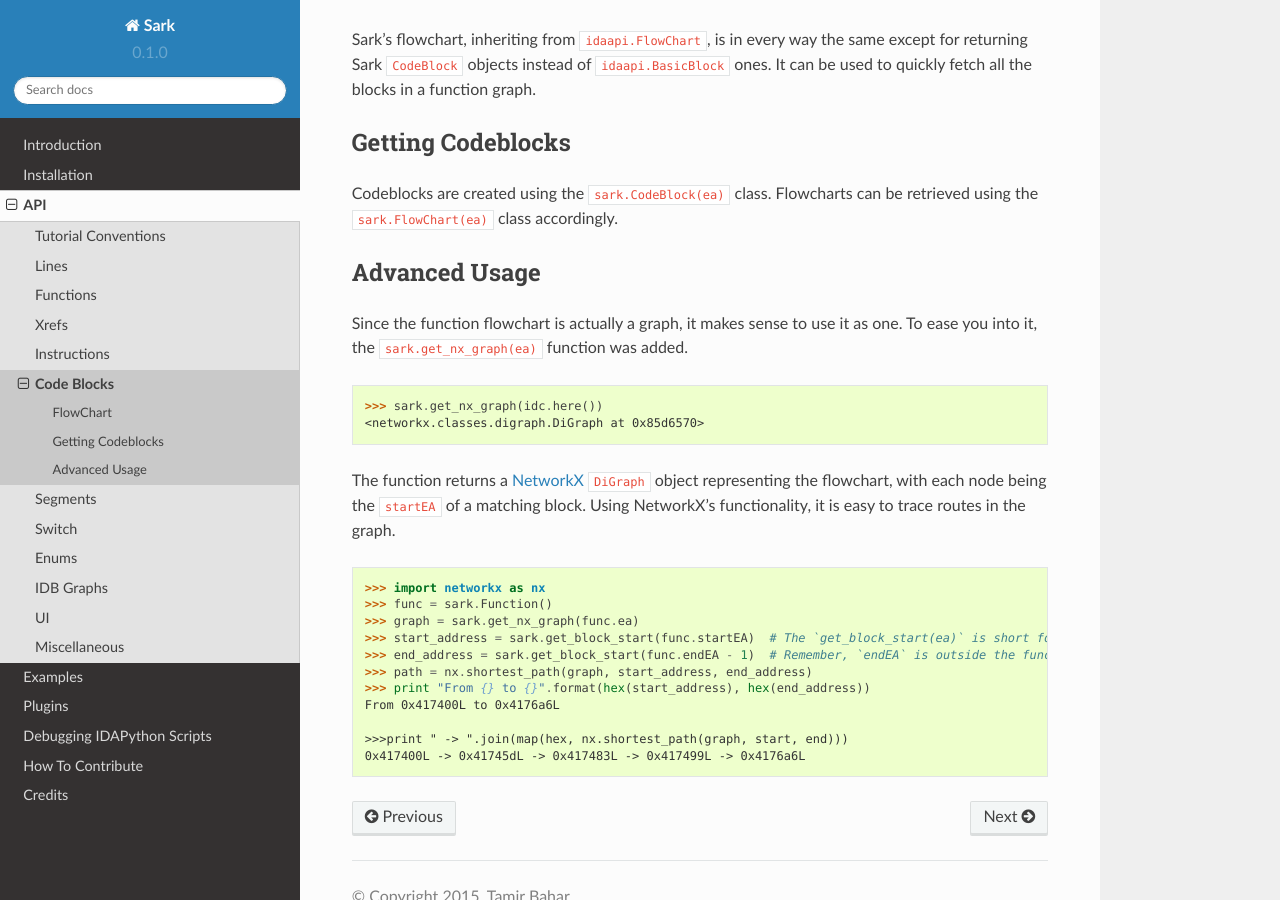
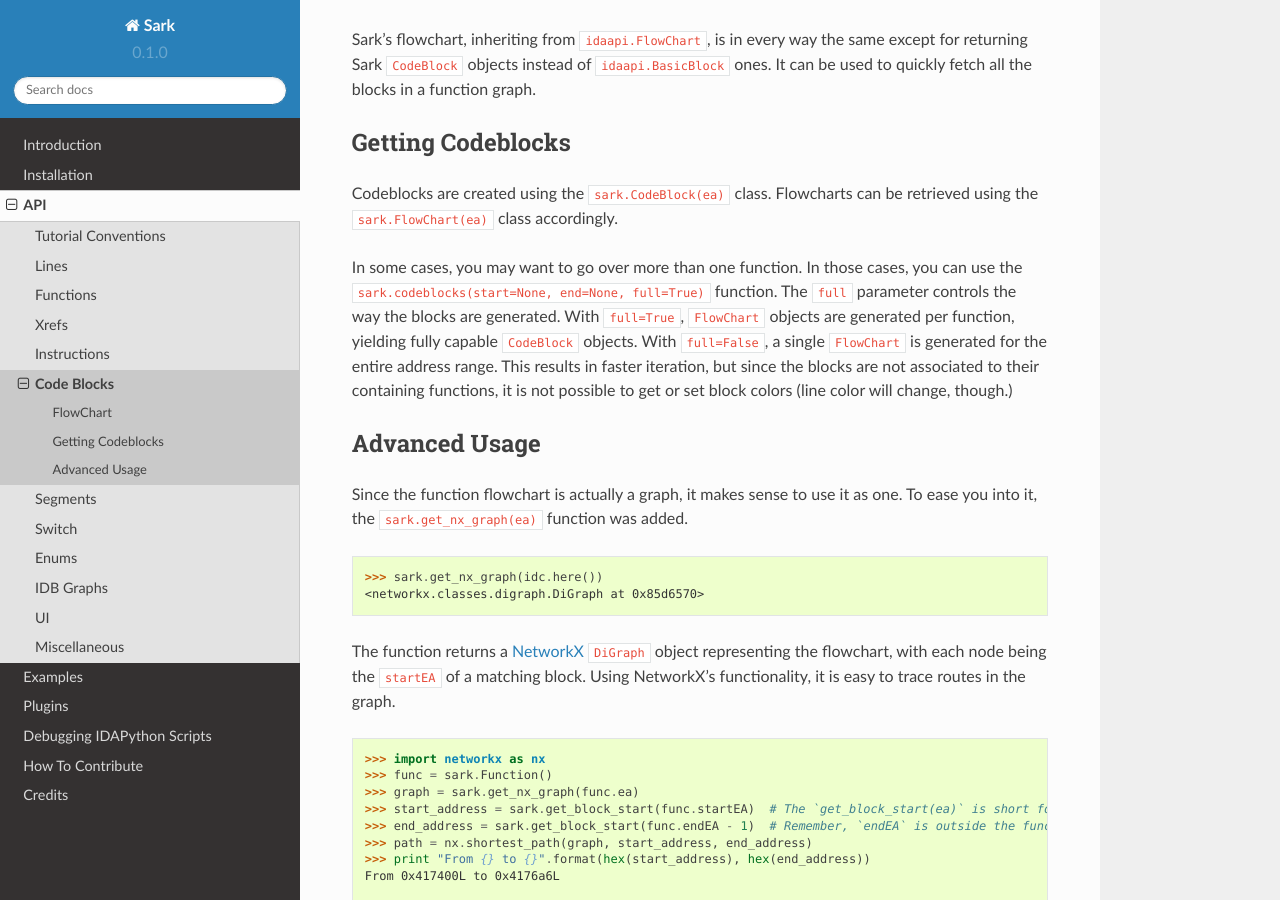
Before and after one commit to tmr232/Sark, a Sphinx documentation site: the page built from docs/api/Code-Blocks.rst, in a window 1280 px wide and 900 px high, scrolled down 688 px. Built offline with Sphinx 7.4.7 and the Read the Docs theme 2.0.0, drawn with Linux system fonts in a browser that asks for light colours.

Commit message:
Added codeblock documentation.

```diff
--- a/docs/api/Code-Blocks.rst
+++ b/docs/api/Code-Blocks.rst
@@ -44,6 +44,15 @@
 Flowcharts can be retrieved using the ``sark.FlowChart(ea)``
 class accordingly.
 
+In some cases, you may want to go over more than one function. In those
+cases, you can use the ``sark.codeblocks(start=None, end=None, full=True)`` function.
+The ``full`` parameter controls the way the blocks are generated. With ``full=True``,
+``FlowChart`` objects are generated per function, yielding fully capable ``CodeBlock``
+objects. With ``full=False``, a single ``FlowChart`` is generated for the entire
+address range. This results in faster iteration, but since the blocks are not associated
+to their containing functions, it is not possible to get or set block colors (line color
+will change, though.)
+
 Advanced Usage
 ~~~~~~~~~~~~~~
 
```
